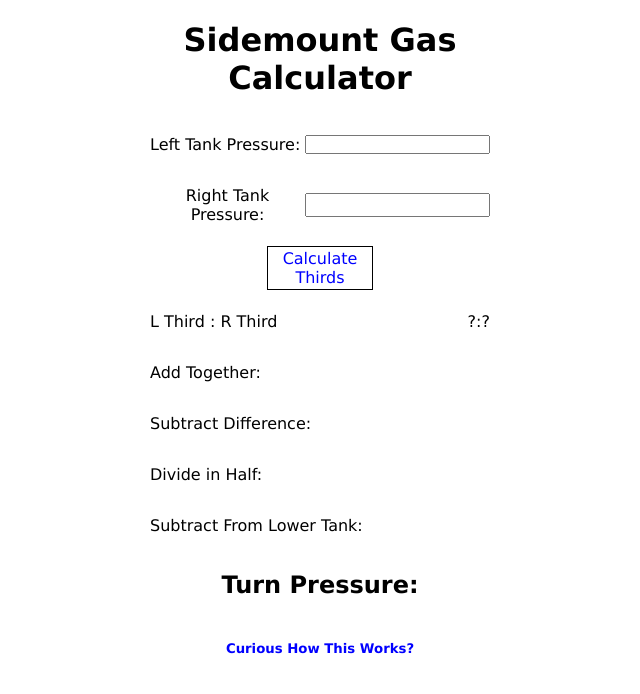
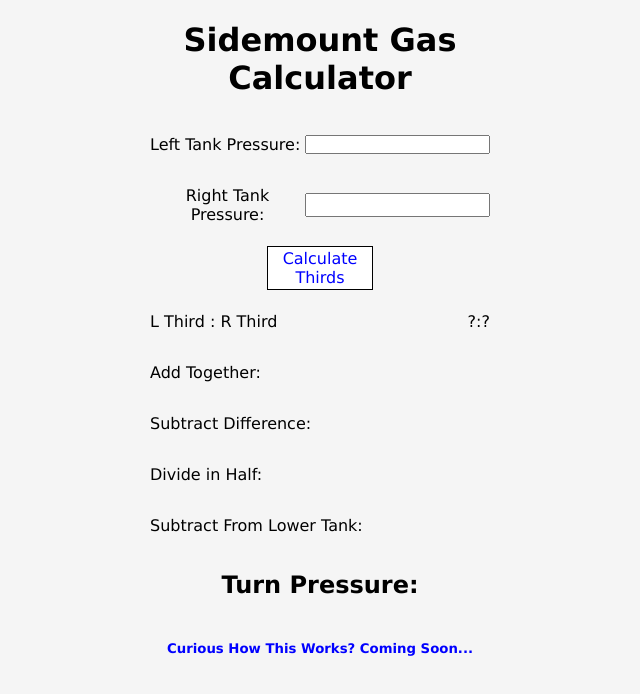
Before and after one commit to JohnMichaelD/Sidemount-Gas-Calculator, a React (Create React App) app: page / in a window 1280 px wide. Shown: the top 694 px of the page, without its empty margins (320-960 px from the left). Built offline with nearby package versions, Linux system fonts and the light colour scheme.

Commit message:
bug found, fixed

```diff
--- a/src/App.css
+++ b/src/App.css
@@ -1,6 +1,7 @@
 #root {
   display: flex;
   justify-content: center;
+  background-color: whitesmoke ;
 }
 
 .App {
@@ -9,6 +10,7 @@
   align-items: center;
   font-family: Verdana, Geneva, Tahoma, sans-serif;
   width: 400px;
+  height: 800px;
   text-align: center;
 }
 
@@ -41,6 +43,7 @@
   text-align: center;
   color: blue;
   border: solid black 1px;
+  background-color: white;
   width: 100px;
   cursor: pointer;
   margin: 1.5%;
--- a/src/App.js
+++ b/src/App.js
@@ -131,7 +131,7 @@ class App extends React.Component {
               <h2>Turn Pressure:</h2> <h2>{this.state.finalResult}</h2>
             </div>
             <div className="howThisWorks">
-              <h5>Curious How This Works?</h5>
+              <h5>Curious How This Works? Coming Soon...</h5>
             </div>
         </div>
       );
```
